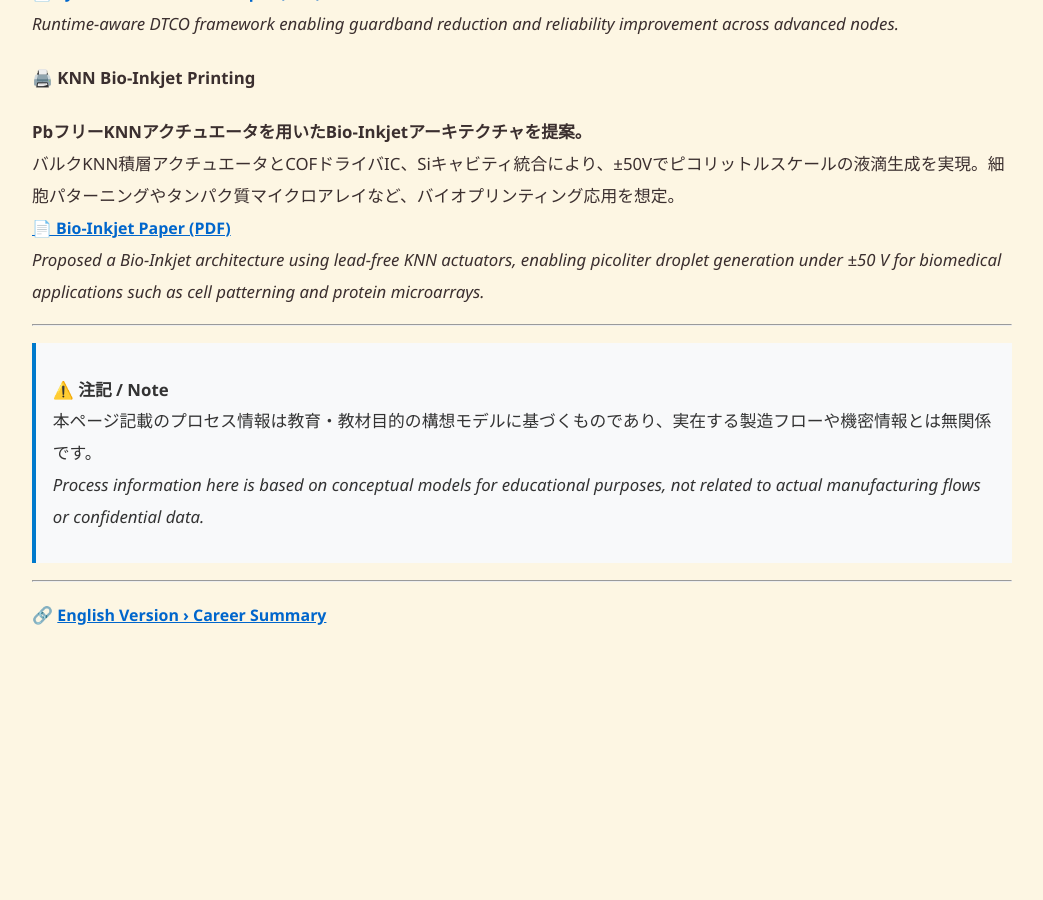
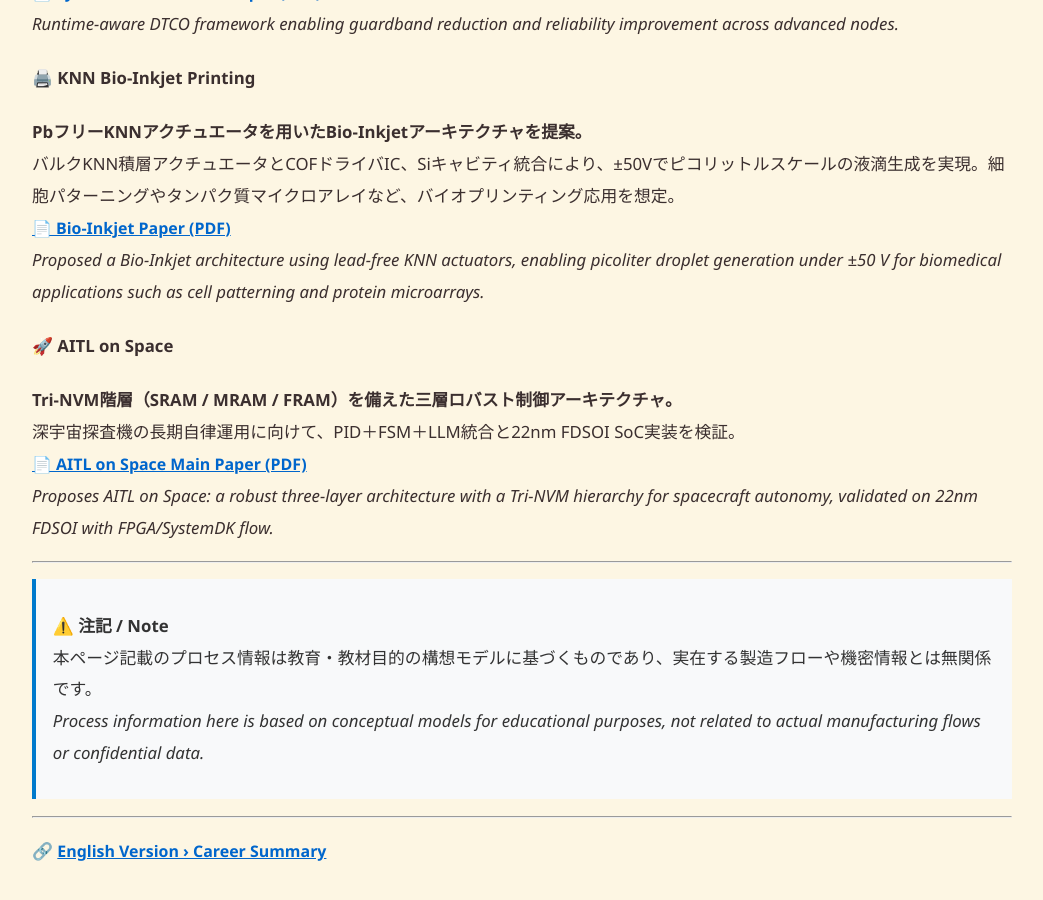
Before and after one commit to Samizo-AITL/Samizo-AITL.github.io, a Jekyll site: the page built from about/career-summary/index.md, in a window 1280 px wide and 900 px high, scrolled down 4127 px. Shown: the whole window, without its empty margins (118-1161 px from the left). Built offline with Jekyll 4.4.1, drawn with Linux system fonts in a browser that asks for light colours; before the commit the page ends 4791 px from its top, so only the background shows below that.

Commit message:
Update index.md

```diff
--- a/about/career-summary/index.md
+++ b/about/career-summary/index.md
@@ -140,6 +140,12 @@ RC遅延・熱結合・EMI変動を実時間で補償し、サブ2nm世代の信
 [📄 Bio-Inkjet Paper (PDF)](./docs/bioinkjet_knn.pdf)
 *Proposed a Bio-Inkjet architecture using lead-free KNN actuators, enabling picoliter droplet generation under ±50 V for biomedical applications such as cell patterning and protein microarrays.*
 
+#### 🚀 AITL on Space
+**Tri-NVM階層（SRAM / MRAM / FRAM）を備えた三層ロバスト制御アーキテクチャ。**
+深宇宙探査機の長期自律運用に向けて、PID＋FSM＋LLM統合と22nm FDSOI SoC実装を検証。
+[📄 AITL on Space Main Paper (PDF)](./docs/aitl_space.pdf)
+*Proposes AITL on Space: a robust three-layer architecture with a Tri-NVM hierarchy for spacecraft autonomy, validated on 22nm FDSOI with FPGA/SystemDK flow.*
+
 ---
 
 > ⚠️ **注記 / Note**
```
